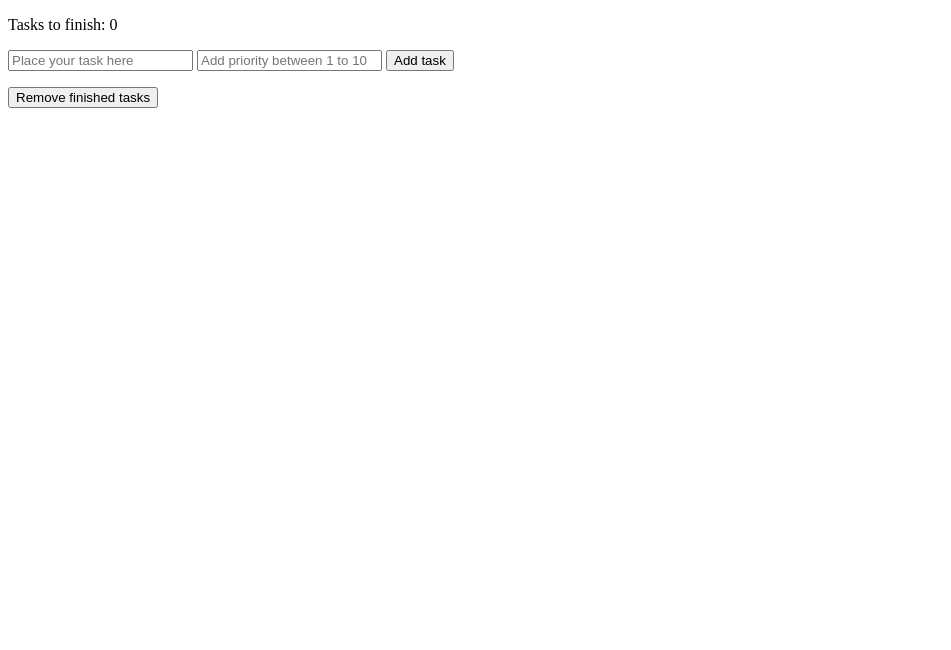
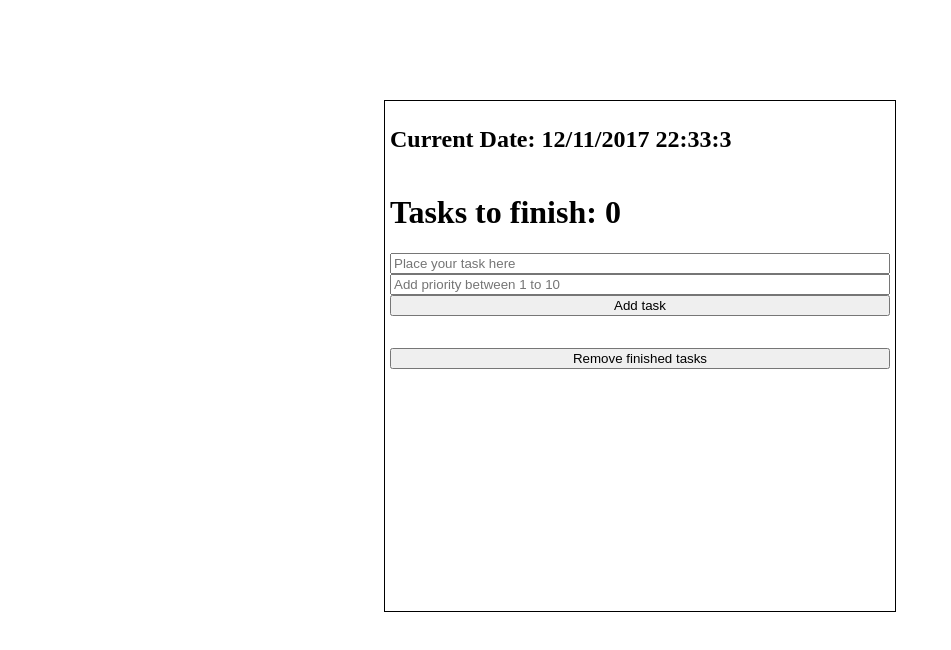
Before and after one commit to p-lukawski/ToDoList, a plain HTML site: page index.html in a window 1280 px wide. Shown: the whole page, without its empty margins (0-951 px from the left). Drawn offline with Linux system fonts and the light colour scheme.

Commit message:
clockAdded

```diff
--- a/css/style.css
+++ b/css/style.css
@@ -1,3 +1,14 @@
+
+.container {
+    display: flex;
+    flex-direction: column;
+    width: 500px;
+    min-height: 500px;
+    margin: 100px auto;
+    border: solid black 1px;
+    padding: 5px;
+}
+
 .tooltipText {
     position: absolute;
     top: 100%;
--- a/index.html
+++ b/index.html
@@ -7,8 +7,10 @@
     <script src="js/app.js"></script>
 </head>
 <body>
+    <div class="container">
 
-<p>Tasks to finish: <span id="counter">0</span></p>
+        <h2>Current Date: <span id="clock"></span></h2>
+        <h1>Tasks to finish: <span id="counter">0</span></h1>
         <input id="taskInput" placeholder="Place your task here">
         <input id="priorInput" placeholder="Add priority between 1 to 10">
         <button id="addTaskButton">Add task</button>
@@ -21,6 +23,7 @@
         </ul>
 
         <button id="removeFinishedTasksButton">Remove finished tasks</button>
+    </div>
 
 </body>
 </html>
--- a/js/app.js
+++ b/js/app.js
@@ -1,5 +1,31 @@
 
 document.addEventListener('DOMContentLoaded', function () {
+
+
+    function getDateAndHour() {
+
+            var currentdate = new Date();
+            var datetime = currentdate.getDate() + "/"
+                +(currentdate.getMonth()+1)  + "/"
+                + currentdate.getFullYear() + ' '
+                + currentdate.getHours() + ":"
+                + currentdate.getMinutes() + ":"
+                + currentdate.getSeconds();
+
+            var clock = document.getElementById('clock');
+        clock.innerText = datetime;
+    }
+
+    setInterval(function () {
+
+        getDateAndHour();
+
+    },1000);
+
+
+
+
+
 
     var input = document.getElementById('taskInput');
     var priorInput = document.getElementById('priorInput');
```
Lines whose indentation alone changed are shown as unchanged.
